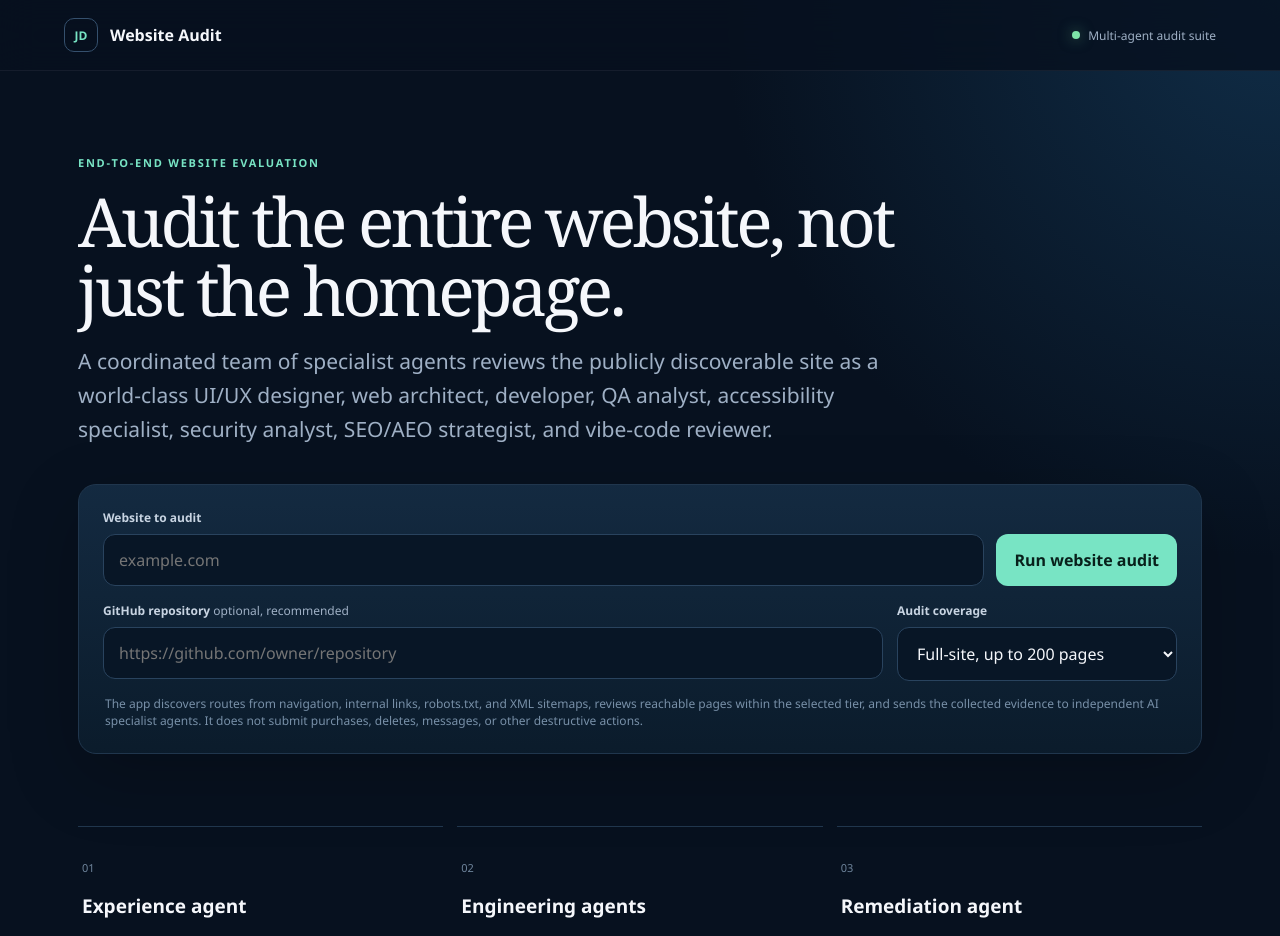
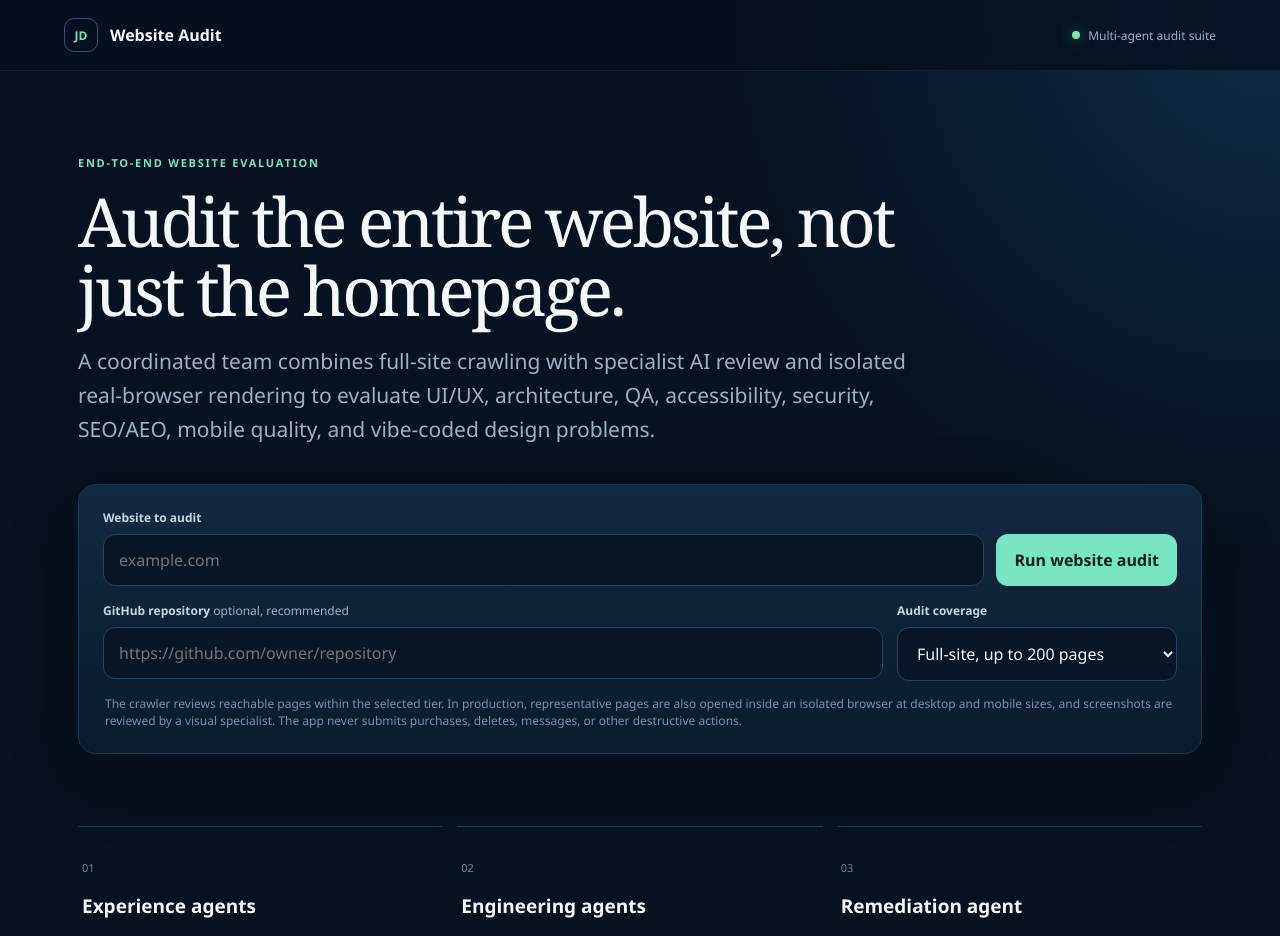
Before and after one commit to mrjackdee/JackDeeWebsiteAudit, a Next.js app: page / in a window 1280 px wide. Shown: the top 936 px of the page. Built offline with nearby package versions, Linux system fonts and the light colour scheme.

Commit message:
Expose rendered browser coverage in audit report

```diff
--- a/app/page.tsx
+++ b/app/page.tsx
@@ -22,6 +22,7 @@ type Coverage = {
   formsReviewed: number;
   buttonsReviewed: number;
   sitemapPagesFound: number;
+  renderedPagesReviewed?: number;
   truncated: boolean;
   limitations: string[];
 };
@@ -42,6 +43,15 @@ type ExpertReview = {
   specialists: string[];
 };
 
+type RenderedReview = {
+  browserEnhanced: boolean;
+  pagesReviewed: number;
+  pageUrls: string[];
+  variantsReviewed: number;
+  assessment?: string;
+  limitation?: string;
+};
+
 type AuditResult = {
   url: string;
   auditedAt: string;
@@ -54,6 +64,7 @@ type AuditResult = {
   positives?: string[];
   coverage?: Coverage;
   expertReview?: ExpertReview;
+  renderedReview?: RenderedReview;
 };
 
 const scoreOrder = ['UI Design','User Experience','Mobile','Vibe-Code Quality','Accessibility','Security','SEO/AEO','Technical Quality','Performance','Production Readiness'];
@@ -109,7 +120,7 @@ export default function Home() {
       <section className="hero" id="top">
         <div className="eyebrow">End-to-end website evaluation</div>
         <h1>Audit the entire website, not just the homepage.</h1>
-        <p className="heroCopy">A coordinated team of specialist agents reviews the publicly discoverable site as a world-class UI/UX designer, web architect, developer, QA analyst, accessibility specialist, security analyst, SEO/AEO strategist, and vibe-code reviewer.</p>
+        <p className="heroCopy">A coordinated team combines full-site crawling with specialist AI review and isolated real-browser rendering to evaluate UI/UX, architecture, QA, accessibility, security, SEO/AEO, mobile quality, and vibe-coded design problems.</p>
 
         <form className="auditForm" onSubmit={runAudit}>
           <label htmlFor="siteUrl">Website to audit</label>
@@ -131,21 +142,21 @@ export default function Home() {
               </select>
             </div>
           </div>
-          <p className="formNote">The app discovers routes from navigation, internal links, robots.txt, and XML sitemaps, reviews reachable pages within the selected tier, and sends the collected evidence to independent AI specialist agents. It does not submit purchases, deletes, messages, or other destructive actions.</p>
+          <p className="formNote">The crawler reviews reachable pages within the selected tier. In production, representative pages are also opened inside an isolated browser at desktop and mobile sizes, and screenshots are reviewed by a visual specialist. The app never submits purchases, deletes, messages, or other destructive actions.</p>
         </form>
         {error && <div className="errorMessage" role="alert"><strong>Audit stopped.</strong> {error}</div>}
       </section>
 
       {!result && !running && (
         <section className="capabilities" aria-label="Audit capabilities">
-          <article><span>01</span><h2>Experience agent</h2><p>Reviews page hierarchy, visual rhythm, typography, spacing, navigation, mobile quality, originality, and vibe-coding symptoms.</p></article>
+          <article><span>01</span><h2>Experience agents</h2><p>Review hierarchy, typography, spacing, navigation, mobile quality, originality, visual screenshots, and common vibe-coding symptoms.</p></article>
           <article><span>02</span><h2>Engineering agents</h2><p>Crawl routes, inspect links and controls, review source when provided, check performance signals, architecture, accessibility, SEO, and production quality.</p></article>
           <article><span>03</span><h2>Remediation agent</h2><p>Turns every finding into a plain-English recommendation and a detailed prompt ready to paste into a vibe-coding tool.</p></article>
         </section>
       )}
 
       {running && (
-        <section className="runningPanel" aria-live="polite"><div className="scanLine"/><div><span className="kicker">Multi-agent audit in progress</span><h2>Discovering and reviewing the complete public site</h2><p>Crawling pages and links, reviewing page structure and source evidence, then running independent AI specialist reviews before compiling the final remediation report.</p></div></section>
+        <section className="runningPanel" aria-live="polite"><div className="scanLine"/><div><span className="kicker">Multi-agent audit in progress</span><h2>Discovering, rendering, and reviewing the public site</h2><p>Crawling pages and links, reviewing source evidence, rendering representative desktop/mobile views in an isolated browser, then running specialist AI reviews before compiling the remediation report.</p></div></section>
       )}
 
       {result && (
@@ -158,8 +169,16 @@ export default function Home() {
           {result.expertReview && (
             <section className="coveragePanel">
               <div className="sectionHeading compact"><span className="kicker">Expert review layer</span><h2>{result.expertReview.aiEnhanced ? 'Model-driven specialist review completed' : 'Deterministic specialist review completed'}</h2></div>
-              <p>{result.expertReview.aiEnhanced ? `${result.expertReview.specialists.length} independent AI specialist agents reviewed the site-wide evidence after the crawler completed.` : 'The site-wide deterministic checks completed, but the model-driven specialist layer was unavailable for this run. The report discloses that limitation rather than presenting it as AI-reviewed.'}</p>
+              <p>{result.expertReview.aiEnhanced ? `${result.expertReview.specialists.length} independent AI specialist agents reviewed the collected audit evidence.` : 'The deterministic checks completed, but the model-driven specialist layer was unavailable for this run. The report discloses that limitation rather than presenting it as AI-reviewed.'}</p>
               {!!result.expertReview.assessments.length && <details className="limitations"><summary>Specialist assessments</summary>{result.expertReview.assessments.map((item,i)=><p key={i}>{item}</p>)}</details>}
+            </section>
+          )}
+
+          {result.renderedReview && (
+            <section className="coveragePanel">
+              <div className="sectionHeading compact"><span className="kicker">Rendered browser review</span><h2>{result.renderedReview.browserEnhanced ? 'Real browser evidence captured' : 'Rendered browser review unavailable'}</h2></div>
+              <p>{result.renderedReview.browserEnhanced ? `${result.renderedReview.pagesReviewed} representative page${result.renderedReview.pagesReviewed===1?'':'s'} were opened in an isolated browser across ${result.renderedReview.variantsReviewed} desktop/mobile viewport${result.renderedReview.variantsReviewed===1?'':'s'}. Screenshots and the live interactive accessibility tree were used as audit evidence.` : (result.renderedReview.limitation || 'The audit completed without rendered browser evidence.')}</p>
+              {!!result.renderedReview.pageUrls.length && <details className="limitations"><summary>Pages rendered</summary>{result.renderedReview.pageUrls.map((item,i)=><p key={i}>{item}</p>)}</details>}
             </section>
           )}
 
@@ -167,7 +186,8 @@ export default function Home() {
             <section className="coveragePanel">
               <div className="sectionHeading compact"><span className="kicker">Audit coverage</span><h2>What was actually reviewed</h2></div>
               <div className="coverageGrid">
-                <div><strong>{result.coverage.auditedPages}</strong><span>pages</span></div>
+                <div><strong>{result.coverage.auditedPages}</strong><span>pages crawled</span></div>
+                <div><strong>{result.coverage.renderedPagesReviewed??0}</strong><span>pages rendered</span></div>
                 <div><strong>{result.coverage.linksChecked}</strong><span>links</span></div>
                 <div><strong>{result.coverage.sectionsReviewed}</strong><span>content regions</span></div>
                 <div><strong>{result.coverage.formsReviewed}</strong><span>forms</span></div>
```
